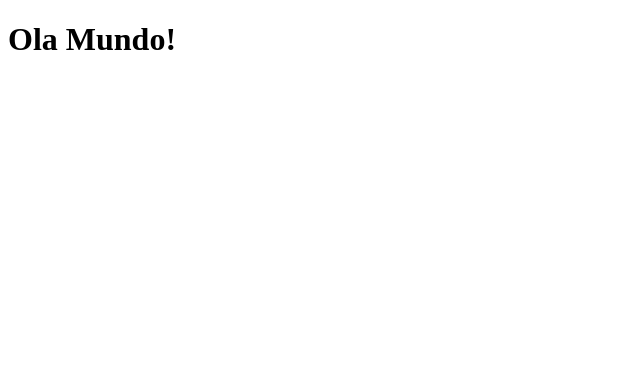
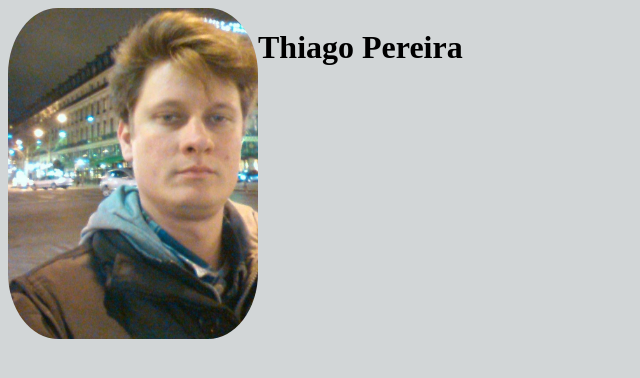
Before and after one commit to titi0001/thiago-pereira.github.io, a plain HTML site: page index.html in a window 1280 px wide. Shown: the whole page, without its empty margins (0-640 px from the left). Drawn offline with Linux system fonts and the light colour scheme.

Commit message:
add style.css - add /imagens - edit index.html

```diff
--- a/index.html
+++ b/index.html
@@ -2,11 +2,13 @@
 <html lang="pt-br">
 <head>
     <meta charset="UTF-8">
-    <meta http-equiv="X-UA-Compatible" content="IE=edge">
-    <meta name="viewport" content="width=device-width, initial-scale=1.0">
-    <title>Document</title>
+    <title>Thiago Pereira -Portifolio GitHub</title>
+    <link rel="stylesheet" type="text/css" href="style.css">
 </head>
 <body>
-    <h1>Ola Mundo!</h1>
+    <img src="imagens/eu-italia-1.jpg"  width="250px">
+    <h1>Thiago Pereira</h1>
+
+
 </body>
 </html>
--- /dev/null
+++ b/style.css
@@ -0,0 +1,8 @@
+body{
+    background-color: rgba(63, 81, 85, 0.233);
+}
+img , h1 {
+    border-radius: 20%;
+    display: inline-block;
+    float: left;
+}
```
Also changed, not shown: imagens/eu-italia-1.jpg (added), imagens/eu-italia.jpg (added).
